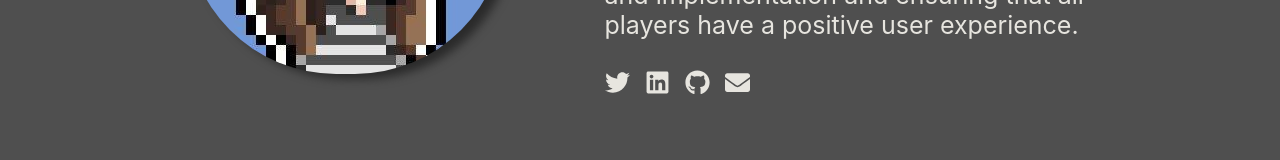
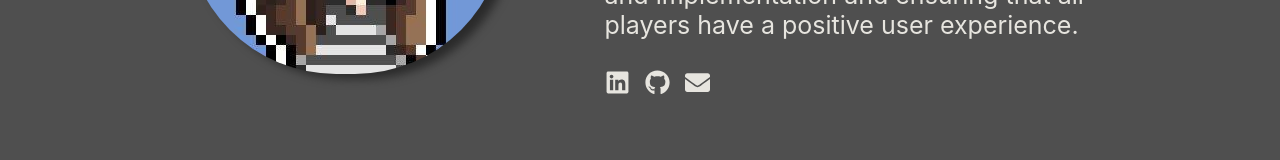
Before and after one commit to susannahcodes/susannah-codes, a React (Create React App) app: page / in a window 1280 px wide. Shown: the part 522-682 px from the top of the page. Built offline with nearby package versions, Linux system fonts and the light colour scheme; a web font is replaced by a local one.

Commit message:
Update Bio.js

```diff
--- a/src/components/Bio.js
+++ b/src/components/Bio.js
@@ -69,13 +69,6 @@ function Bio() {
         <br />
         <Socials>
           <SocialLink
-            aria-label="Twitter Account"
-            href="https://www.twitter.com/susannahcodes"
-            target="_blank"
-          >
-            <FaTwitter className="changeColor" />
-          </SocialLink>
-          <SocialLink
             aria-label="LinkedIn Account"
             href="https://www.linkedin.com/in/susannahcodes"
             target="_blank"
```
